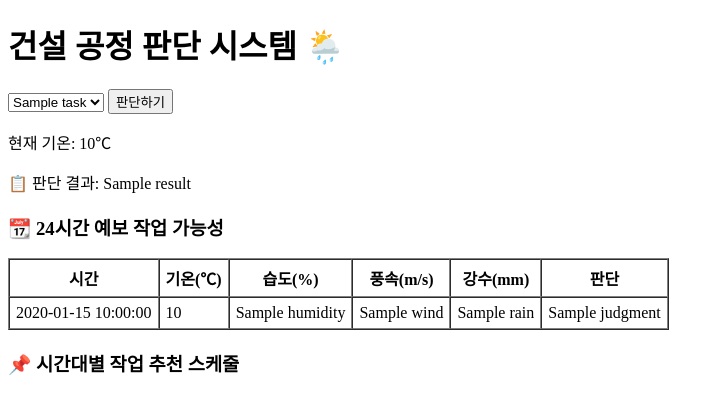
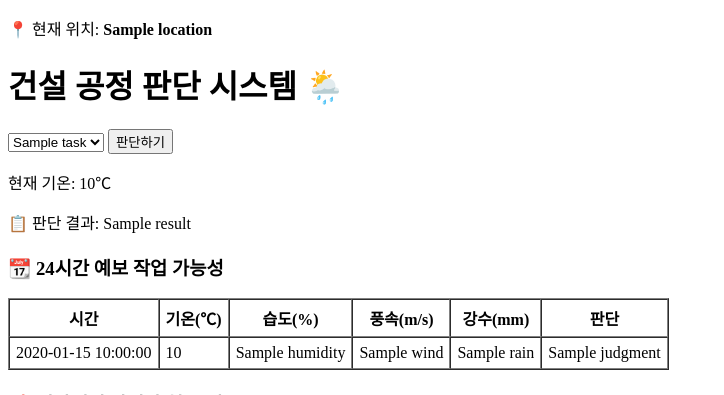
Before and after one commit to MinDongHyeon0202/weather-check, a Flask app: template templates/index.html in a window 1280 px wide. Shown: the top 395 px of the page, without its empty margins (0-724 px from the left). Run offline with Flask 3, Linux system fonts and the light colour scheme; the template is opened without the code that fills it: most values are stand-ins (such as "Sample title", 1, 10 or a date in 2020).

Commit message:
Update index.html

```diff
--- a/templates/index.html
+++ b/templates/index.html
@@ -4,6 +4,9 @@
     <meta charset="UTF-8" />
     <meta name="viewport" content="width=device-width, initial-scale=1.0" />
     <title>건설 공정 판단 시스템</title>
+    {% if location %}
+<p>📍 현재 위치: <strong>{{ location }}</strong></p>
+{% endif %}
     <!-- 생략: 스타일 -->
 </head>
 <body>
```
